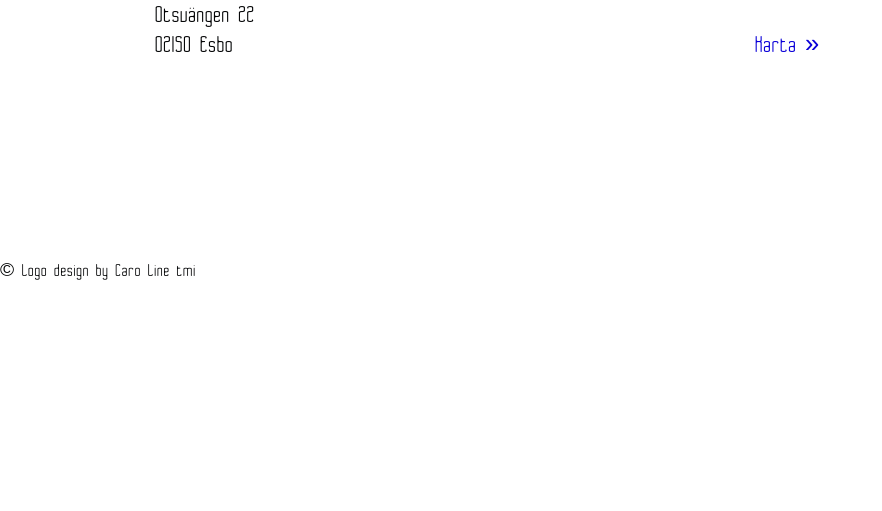
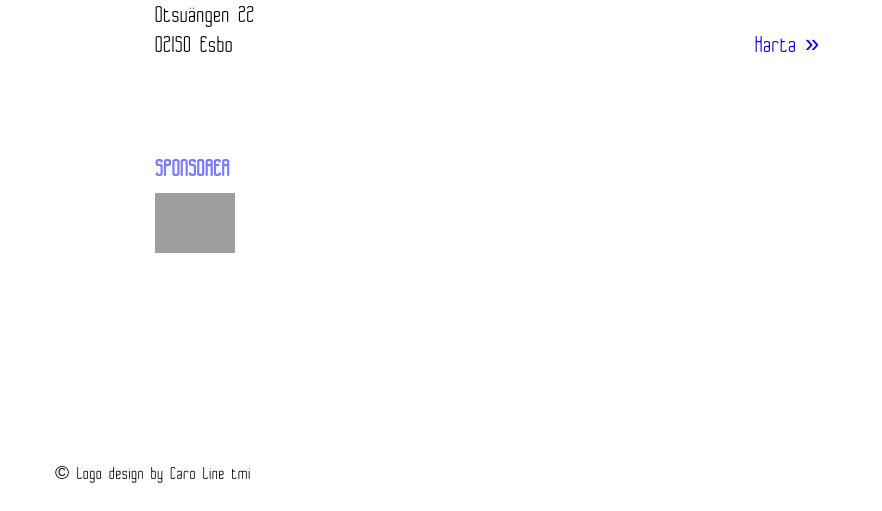
Before and after one commit to Teknologforeningen/tf_arsfest, a Django app: page / in a window 1280 px wide. Shown: the part 945-1456 px from the top of the page, without its empty margins (0-882 px from the left). Before the commit the page ends 1225 px from the top, so only its background shows below. Run offline with Django 3.2, Linux system fonts and the light colour scheme; parts of the project's set-up code (start-up, migrations or seed data) failed here and were passed over; some libraries are stand-ins or nearby versions; grey boxes are pictures that could not be loaded.

Commit message:
Added sponsor

```diff
--- a/tf_arsfest/templates/home.html
+++ b/tf_arsfest/templates/home.html
@@ -92,12 +92,13 @@
 		</div> <!--/span-->
 
 	</div> <!--/row-->
-	<!--div class="row">
-		<div class="offset1 span5">
+	<div class="row">
+		<div class="offset1 span10">
 			<div id="spons">
-				<h2>Sponsorer</h2>
-					<a href="http://Some URL">
-						<img src="{{ STATIC_URL }}festreklam/name on image.jpg" alt="Thermo" />
+				<h2>&nbsp;</h2>
+				<p class="caps heading">Sponsorer</p>
+					<a href="http://www.thermoscientific.com/en/products/diagnostic-testing-products.html">
+						<img src="{{ STATIC_URL }}festreklam/thermo14.jpg" alt="thermoscientific" />
 					</a>
 			</div>
 		</div>
```
